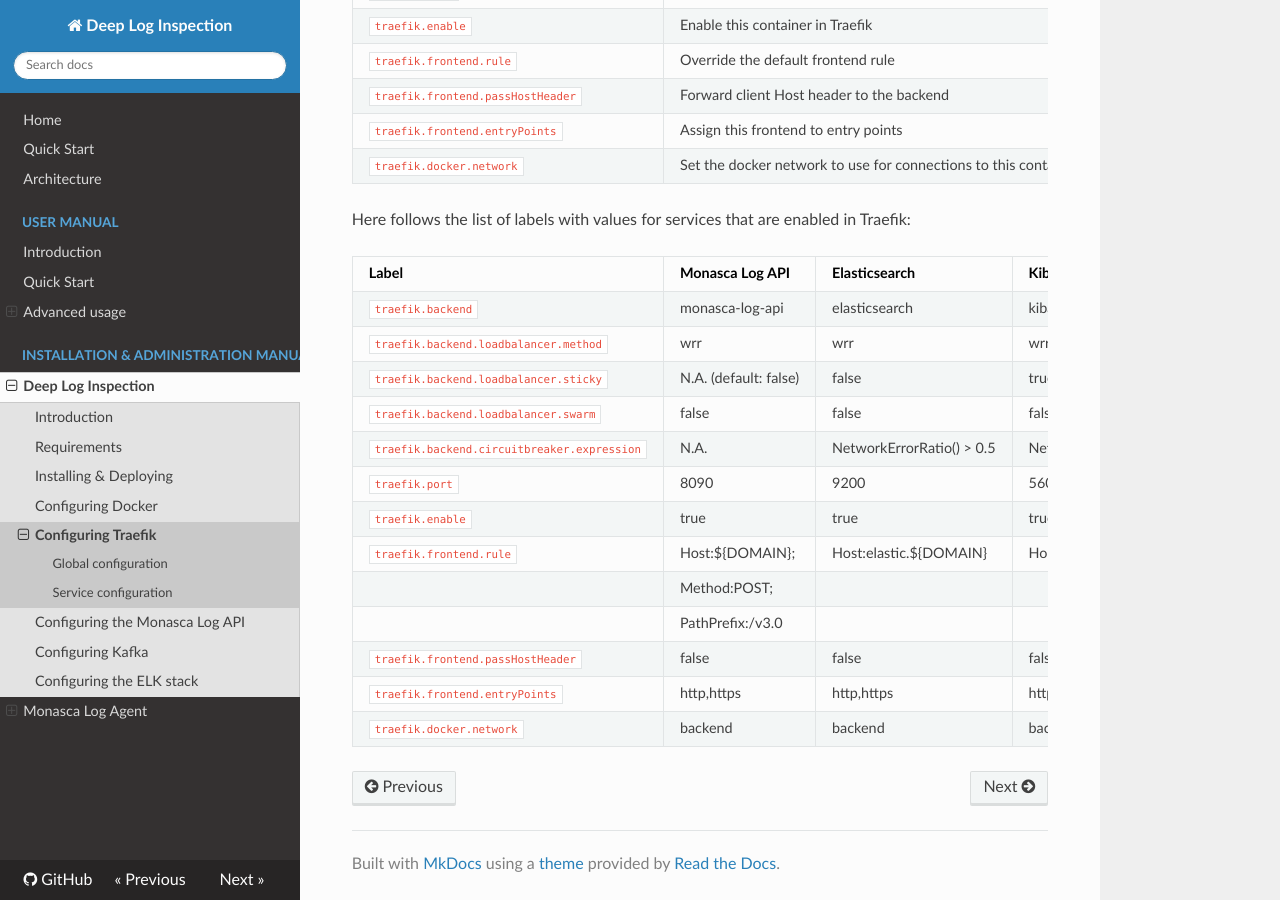
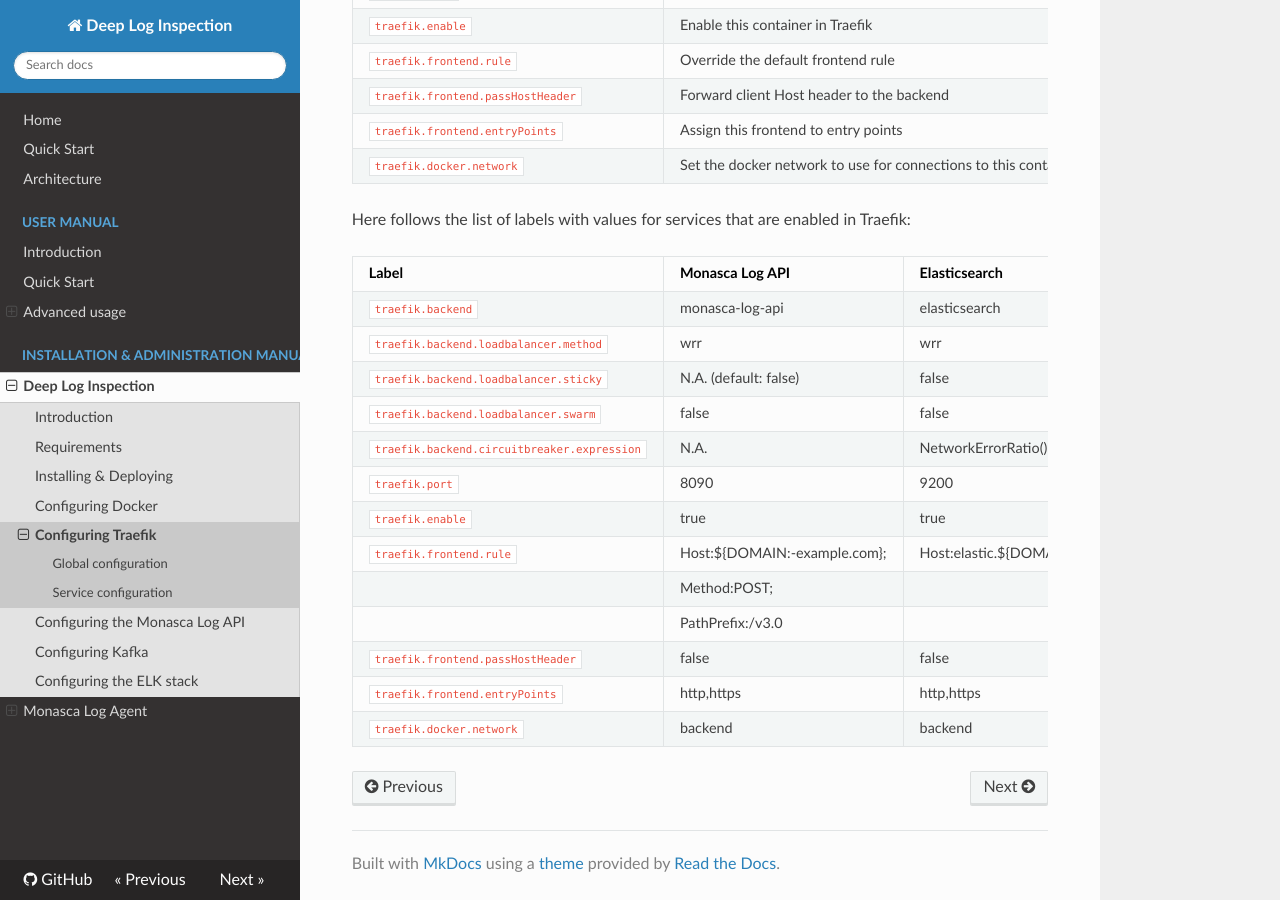
Before and after one commit to martel-innovate/deep-log-inspection, an MkDocs documentation site: the page built from doc/install/traefik.md, in a window 1280 px wide and 900 px high, scrolled down 1312 px. Built offline with MkDocs 1.6.1, drawn with Linux system fonts in a browser that asks for light colours; nearby versions of some CDN libraries; old or Windows-style settings are respelled for this version of MkDocs; some of the changed text lies outside the part shown.

Commit message:
set default value for DOMAIN to example.com

```diff
--- a/doc/install/traefik.md
+++ b/doc/install/traefik.md
@@ -11,7 +11,7 @@ For convenience, most of the global configuration is managed in the [compose fil
 | `docker` | Enable Docker configuration backend | N.A. |
 | `docker.swarmmode` | Enable swarm mode on Træfik | true |
 | `docker.endpoint` | Docker server endpoint: can be a tcp or a unix socket endpoint | unix:///var/run/docker.sock |
-| `docker.domain` | Default domain used | ${DOMAIN} |
+| `docker.domain` | Default domain used | ${DOMAIN:-example.com} |
 | `docker.watch` | Enable watch docker changes | true |
 | `web` | Activate the webUI on port 8080 | N.A. |
 | `debug` | Enable debug mode | true |
@@ -49,7 +49,7 @@ Here follows the list of labels with values for services that are enabled in Tra
 | `traefik.backend.circuitbreaker.expression` | N.A. | NetworkErrorRatio() > 0.5 | NetworkErrorRatio() > 0.5 |
 | `traefik.port` | 8090 | 9200 | 5601 |
 | `traefik.enable` | true | true | true |
-| `traefik.frontend.rule` | Host:${DOMAIN}; | Host:elastic.${DOMAIN} | Host:kibana.${DOMAIN} |
+| `traefik.frontend.rule` | Host:${DOMAIN:-example.com}; | Host:elastic.${DOMAIN:-example.com} | Host:kibana.${DOMAIN:-example.com} |
 || Method:POST; |||
 || PathPrefix:/v3.0 |||
 | `traefik.frontend.passHostHeader` | false | false | false |
```
Also changed, not shown: 1 other file.
